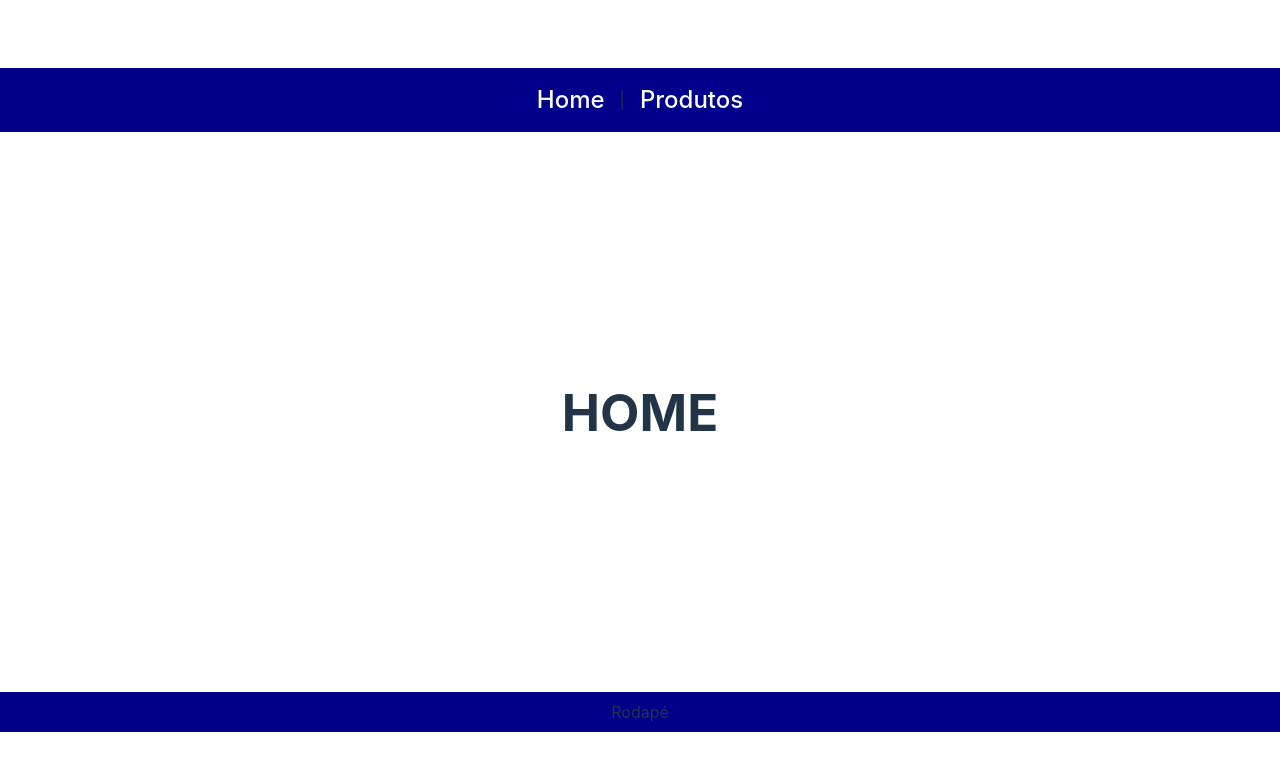
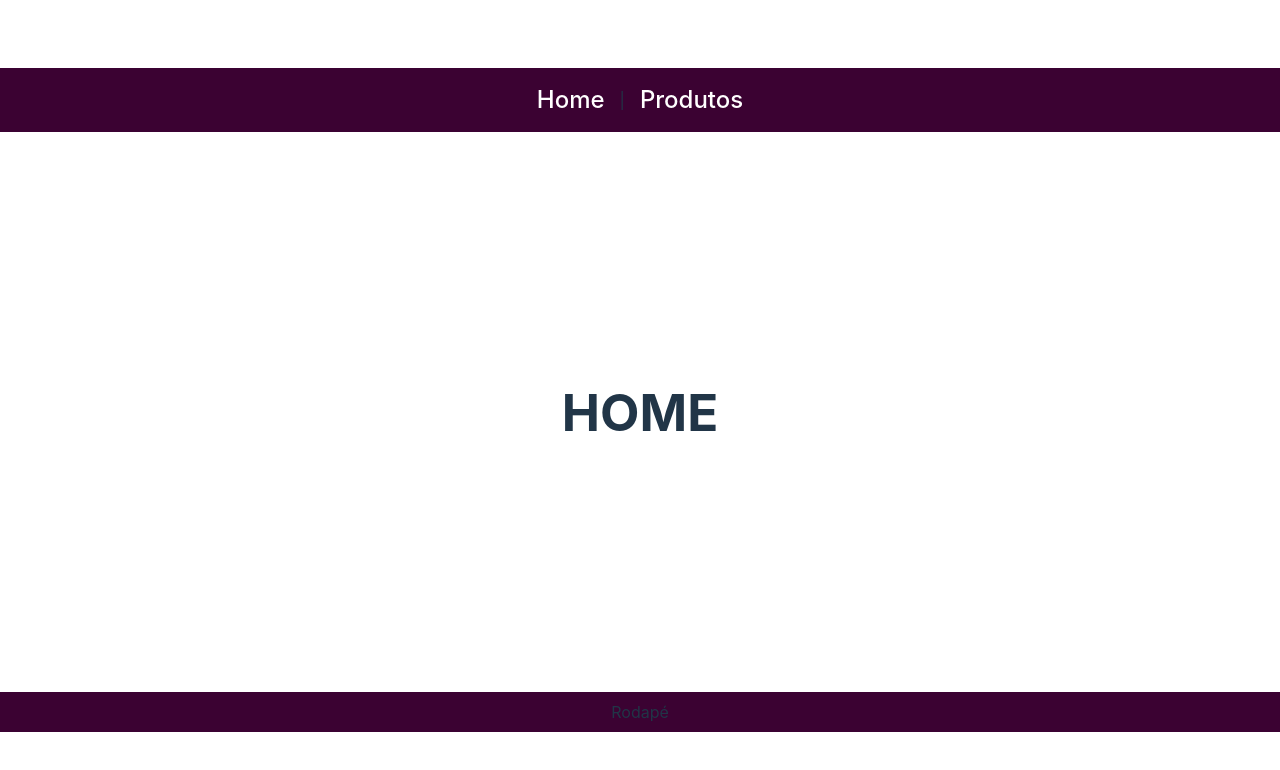
Before and after one commit to anajuliafiap/cp2-web, a React (Vite) app in the folder exercicio-rotas/: page / in a window 1280 px wide. Shown: the top 770 px of the page. Built offline with nearby package versions, Linux system fonts and the light colour scheme.

Commit message:
alterando estilizacao no app css

```diff
--- a/exercicio-rotas/src/App.css
+++ b/exercicio-rotas/src/App.css
@@ -4,7 +4,7 @@ nav{
     justify-content: center;
     align-items: center;
     height: 8vh;
-    background-color: darkblue;
+    background-color: rgb(59, 2, 50);
 
     & a{color: white; font-size: 1.5em; padding: 15px; }
   }
@@ -24,5 +24,5 @@ nav{
     justify-content: center;
     align-items: center;
     height: 5vh;
-    background-color: darkblue;
+    background-color: rgb(59, 2, 50);
   }
```
